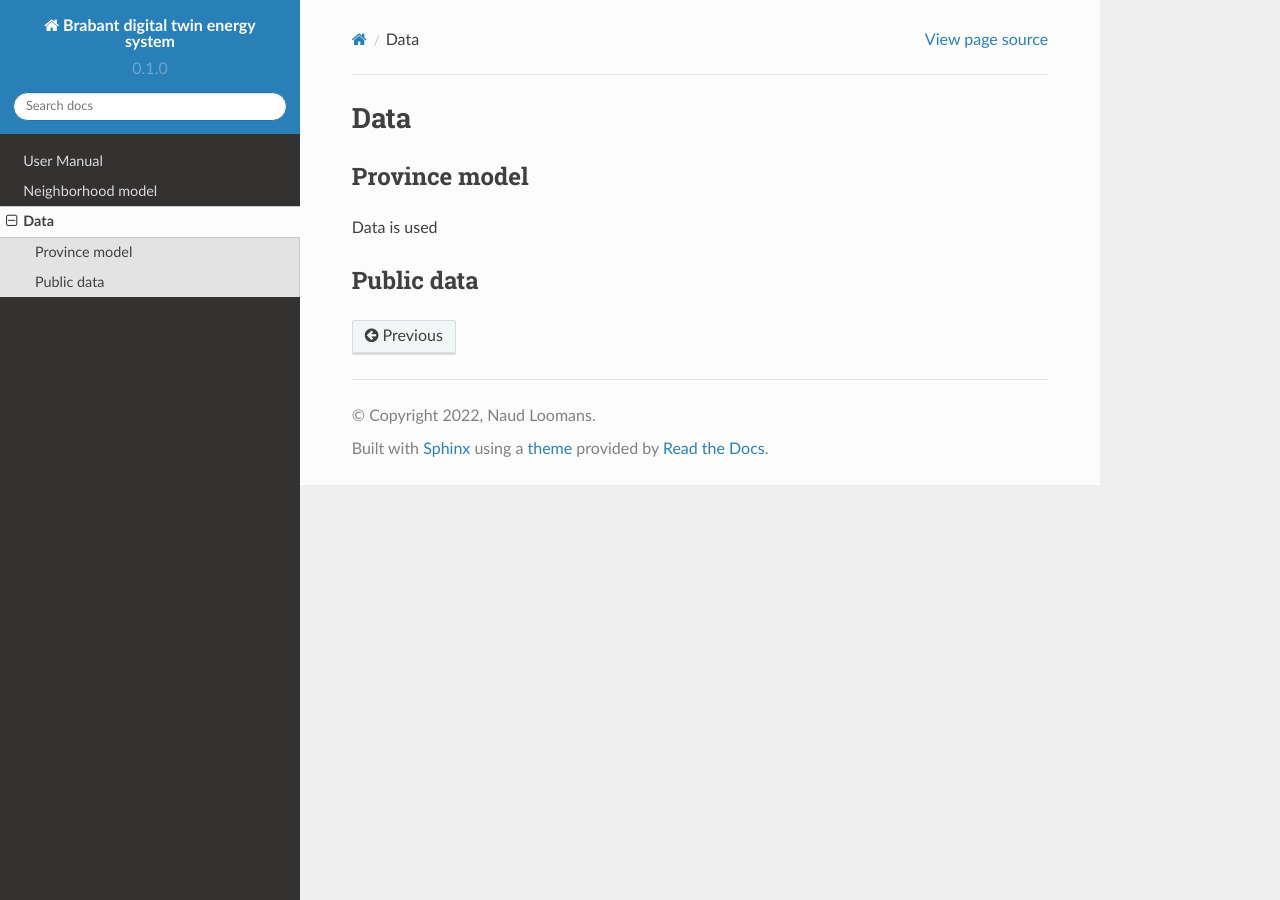
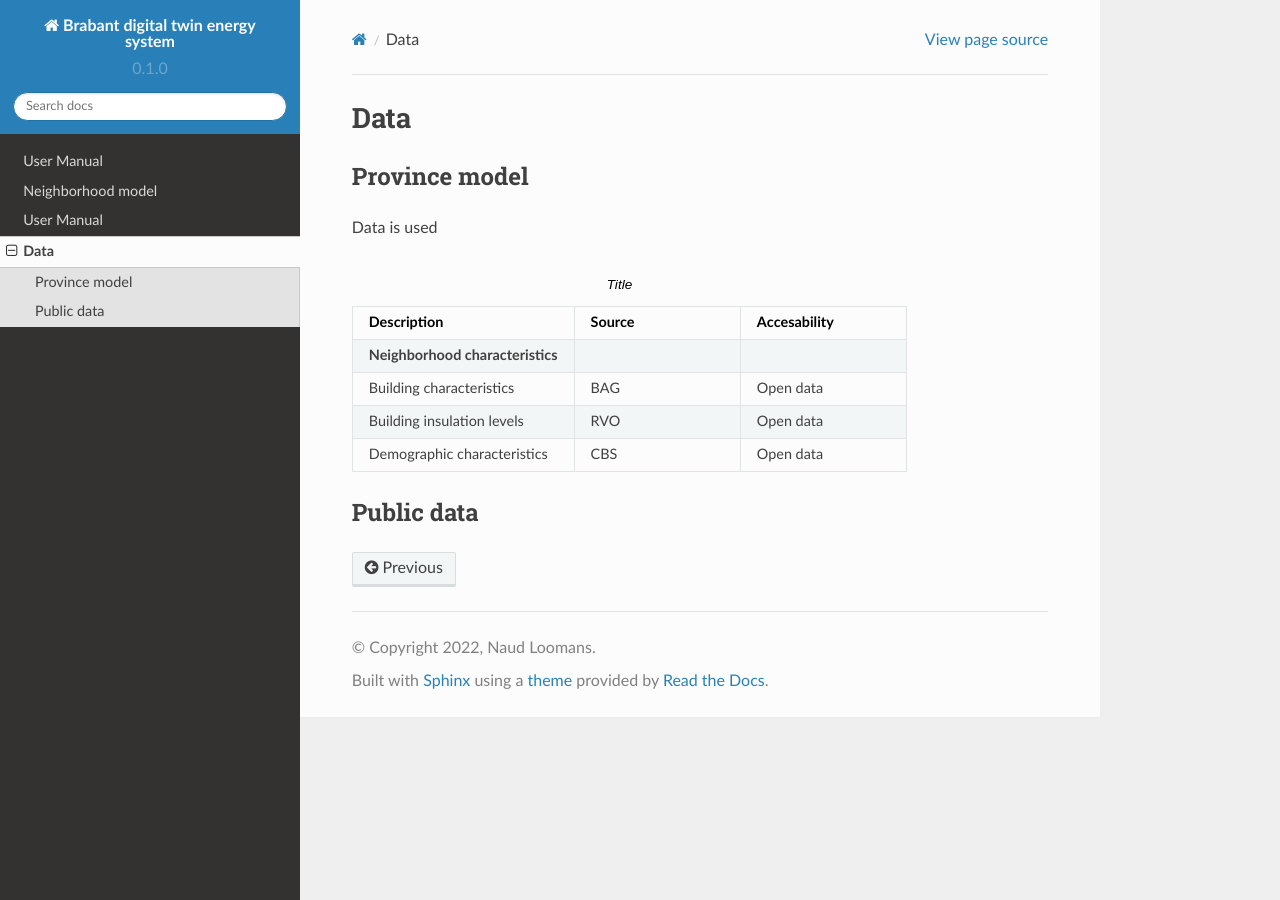
Before and after one commit to Zenmo/Digital-twin-Brabant-docs, a Sphinx documentation site: the page built from docs/source/data.rst, in a window 1280 px wide. Built offline with Sphinx 7.4.7 and the Read the Docs theme 2.0.0, drawn with Linux system fonts in a browser that asks for light colours; pages that are not in the unit, such as notebooks, are missing from menus.

Commit message:
update docs

```diff
--- /dev/null
+++ b/docs/source/KPIs.rst
@@ -0,0 +1,7 @@
+User Manual
+===========
+
+.. autosummary::
+   :toctree: generated
+
+   Neighborhood model
--- a/docs/source/data.rst
+++ b/docs/source/data.rst
@@ -7,6 +7,28 @@ Province model
 
 Data is used
 
+.. list-table:: Title
+   :widths: 40 30 30
+   :header-rows: 1
+
+   * - Description
+     - Source
+     - Accesability
+   * - **Neighborhood characteristics**
+     -
+     -
+   * - Building characteristics
+     - BAG
+     - Open data
+   * - Building insulation levels
+     - RVO
+     - Open data
+   * - Demographic characteristics
+     - CBS
+     - Open data
+
+
+
 .. _public-data:
 Public data
 -----------
```
Also changed, not shown: docs/source/index.rst (+5 -2 lines), docs/source/images/sleeuwijk-default-settings.png (added), docs/source/images/sleeuwijk-heat-settings.png (added), docs/source/images/sleeuwijk-insulation-settings.png (added), docs/source/images/tool-home-page.png (added), docs/source/images/tool-select-neighborhood.png (added).
